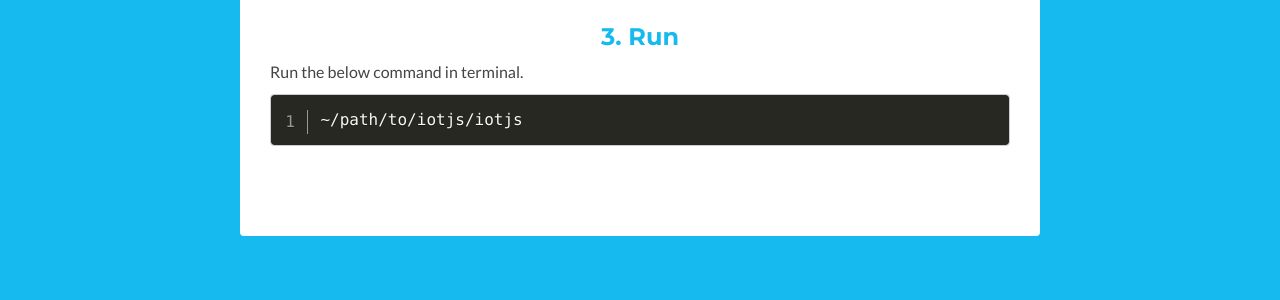
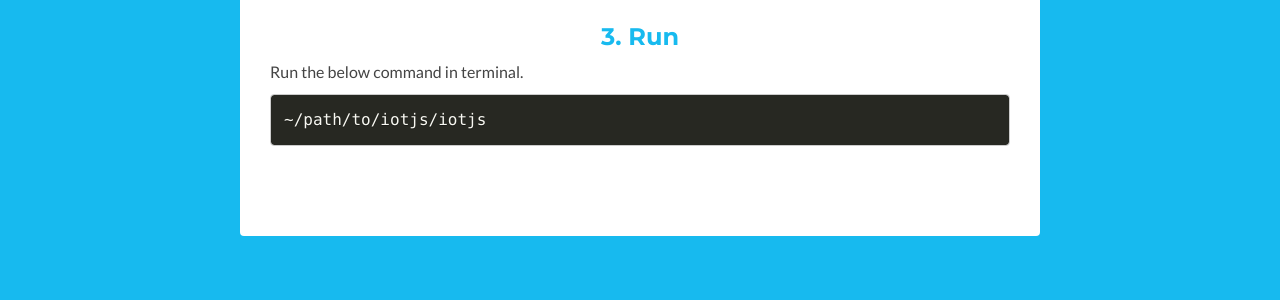
Before and after one commit to iot-js/iot-js.github.io, a Jekyll site: the page built from index.html, in a window 1280 px wide and 900 px high, scrolled down 1525 px. Shown: the part 150-450 px from the top of the window. Built offline with Jekyll 4.4.1, drawn with Linux system fonts in a browser that asks for light colours; Markdown is read by kramdown in place of the engine named in the settings.

Commit message:
Fix nits

```diff
--- a/_includes/docs.html
+++ b/_includes/docs.html
@@ -28,7 +28,7 @@
         <h3 class="sub-title text-center">3. Run</h3>
         <p>Run the below command in terminal.</p>
         <div class="code-block">
-<pre class="line-numbers"><code class="language-powershell">~/path/to/iotjs/iotjs</code></pre>
+<pre><code class="language-powershell">~/path/to/iotjs/iotjs</code></pre>
         </div>
       </div>
     </div><!--//docs-inner-->
```
